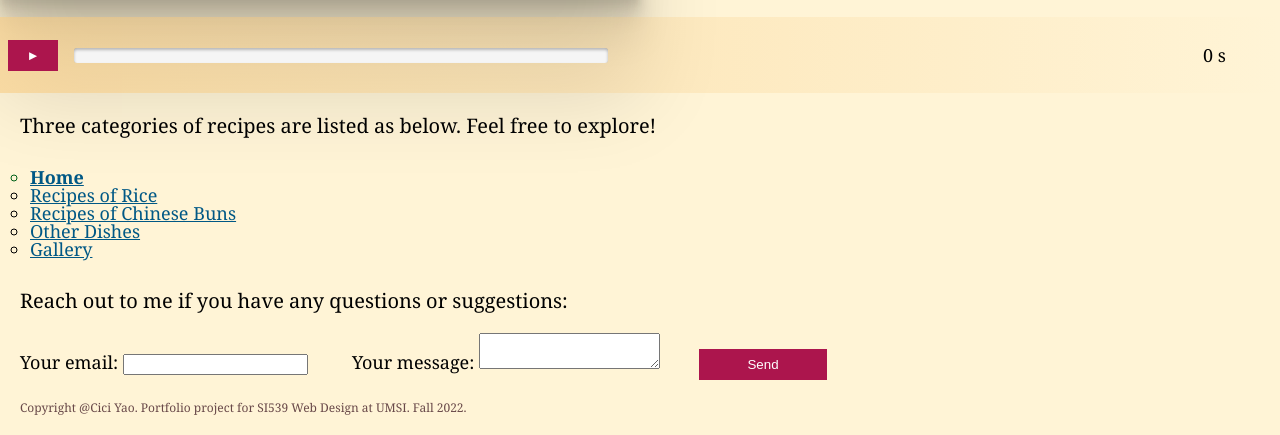
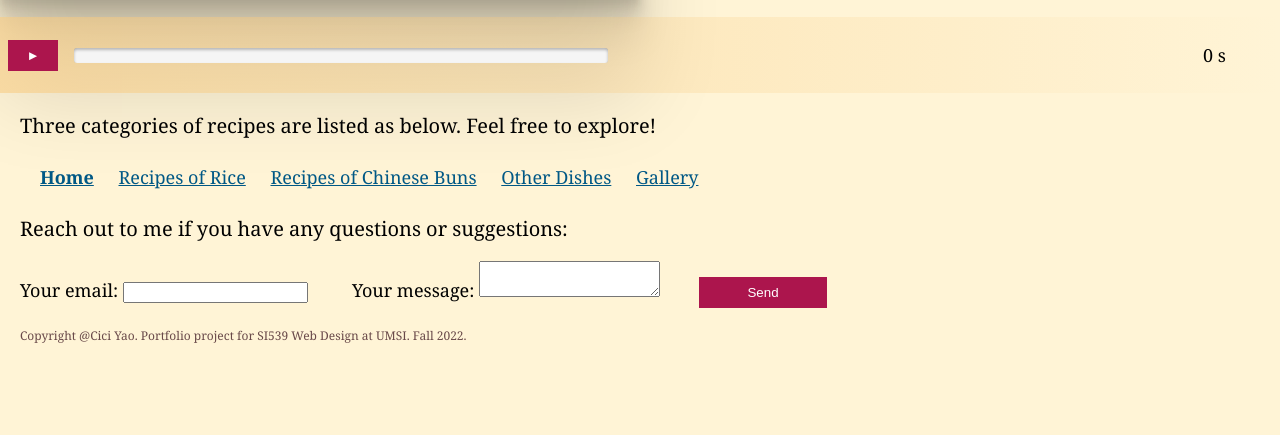
Before and after one commit to yaoyunqian/portfolio-content, a plain HTML site: page index.html in a window 1280 px wide. Shown: the part 1483-1918 px from the top of the page. After the commit the page ends 1846 px from the top, so only its background shows below. Drawn offline with Linux system fonts and the light colour scheme; a web font is replaced by a local one.

Commit message:
Update styles.css

```diff
--- a/CSS/styles.css
+++ b/CSS/styles.css
@@ -434,4 +434,9 @@ progress[value]::-moz-progress-bar {
 		vertical-align: middle;
 		border-radius: 5px;
 	}
+
+	li{
+		display: inline;
+		padding: 10px;
+	}
 }
```
